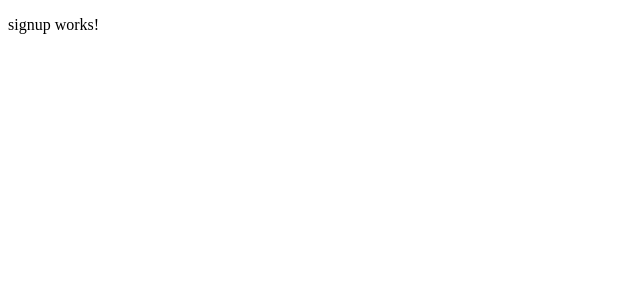
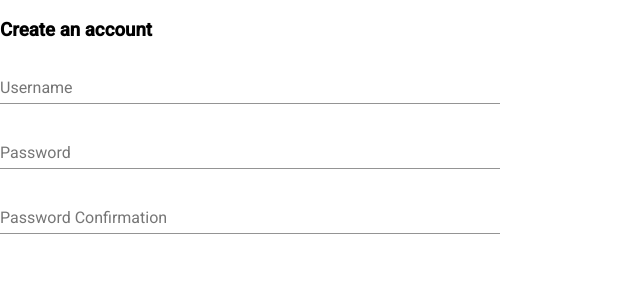
Before and after one commit to AmeliaPond198/Email, an Angular app: page /signup in a window 1280 px wide. Shown: the top 300 px of the page, without its empty margins (0-640 px from the left). Built offline with nearby package versions, Linux system fonts and the light colour scheme.

Commit message:
Add Material & Setup SignUp page

```diff
--- a/angular.json
+++ b/angular.json
@@ -24,6 +24,7 @@
               "src/assets"
             ],
             "styles": [
+              "./node_modules/@angular/material/prebuilt-themes/purple-green.css",
               "src/styles.css"
             ],
             "scripts": []
@@ -88,6 +89,7 @@
               "src/assets"
             ],
             "styles": [
+              "./node_modules/@angular/material/prebuilt-themes/purple-green.css",
               "src/styles.css"
             ],
             "scripts": []
--- a/package.json
+++ b/package.json
@@ -12,10 +12,12 @@
   "private": true,
   "dependencies": {
     "@angular/animations": "~9.1.1",
+    "@angular/cdk": "^9.2.4",
     "@angular/common": "~9.1.1",
     "@angular/compiler": "~9.1.1",
     "@angular/core": "~9.1.1",
     "@angular/forms": "~9.1.1",
+    "@angular/material": "^9.2.4",
     "@angular/platform-browser": "~9.1.1",
     "@angular/platform-browser-dynamic": "~9.1.1",
     "@angular/router": "~9.1.1",
--- a/src/app/app.module.ts
+++ b/src/app/app.module.ts
@@ -4,6 +4,7 @@
 import { AppRoutingModule } from './app-routing.module';
 import { AppComponent } from './app.component';
 import { AuthModule } from './auth/auth.module';
+import { BrowserAnimationsModule } from '@angular/platform-browser/animations';
 
 @NgModule({
   declarations: [
@@ -12,7 +13,8 @@
   imports: [
     BrowserModule,
     AppRoutingModule,
-    AuthModule
+    AuthModule,
+    BrowserAnimationsModule
   ],
   providers: [],
   bootstrap: [AppComponent]
--- a/src/app/auth/auth.module.ts
+++ b/src/app/auth/auth.module.ts
@@ -1,16 +1,20 @@
 import { NgModule } from '@angular/core';
 import { CommonModule } from '@angular/common';
+import { ReactiveFormsModule } from "@angular/forms";
 
 import { AuthRoutingModule } from './auth-routing.module';
 import { SigninComponent } from './signin/signin.component';
 import { SignupComponent } from './signup/signup.component';
+import { MaterialModule } from "../material/material.module";
 
 
 @NgModule({
   declarations: [SigninComponent, SignupComponent],
   imports: [
     CommonModule,
-    AuthRoutingModule
+    AuthRoutingModule,
+    ReactiveFormsModule,
+    MaterialModule
   ]
 })
 export class AuthModule { }
--- a/src/app/auth/signup/signup.component.css
+++ b/src/app/auth/signup/signup.component.css
@@ -0,0 +1,9 @@
+.example-form {
+  min-width: 150px;
+  max-width: 500px;
+  width: 100%;
+}
+
+.example-full-width {
+  width: 100%;
+}
--- a/src/app/auth/signup/signup.component.html
+++ b/src/app/auth/signup/signup.component.html
@@ -1 +1,17 @@
-<p>signup works!</p>
+<h3>Create an account</h3>
+<form class="example-form" [formGroup]="authForm">
+    <mat-form-field class="example-full-width">
+        <mat-label>Username</mat-label>
+        <input matInput formControlName="username">
+    </mat-form-field>
+
+    <mat-form-field class="example-full-width">
+        <mat-label>Password</mat-label>
+        <input matInput formControlName="password">
+    </mat-form-field>
+
+    <mat-form-field class="example-full-width">
+        <mat-label>Password Confirmation</mat-label>
+        <input matInput formControlName="passwordConfirmation">
+    </mat-form-field>
+</form>
--- a/src/app/auth/signup/signup.component.ts
+++ b/src/app/auth/signup/signup.component.ts
@@ -1,4 +1,5 @@
 import { Component, OnInit } from '@angular/core';
+import { FormGroup, FormControl } from "@angular/forms";
 
 @Component({
   selector: 'app-signup',
@@ -7,6 +8,12 @@
 })
 export class SignupComponent implements OnInit {
 
+  authForm = new FormGroup({
+    username: new FormControl(''),
+    password: new FormControl(''),
+    passwordConfirmation: new FormControl('')
+  })
+
   constructor() { }
 
   ngOnInit(): void {
--- /dev/null
+++ b/src/app/material/material.module.ts
@@ -0,0 +1,20 @@
+import { NgModule } from '@angular/core';
+import { MatFormFieldModule } from '@angular/material/form-field';
+import { MatInputModule } from '@angular/material/input';
+
+const MaterialComponents = [
+  MatFormFieldModule, MatInputModule
+];
+
+
+
+@NgModule({
+  declarations: [],
+  imports: [
+    MaterialComponents
+  ],
+  exports: [
+    MaterialComponents
+  ]
+})
+export class MaterialModule { }
--- a/src/index.html
+++ b/src/index.html
@@ -6,6 +6,8 @@
   <base href="/">
   <meta name="viewport" content="width=device-width, initial-scale=1">
   <link rel="icon" type="image/x-icon" href="favicon.ico">
+  <link href="https://fonts.googleapis.com/css?family=Roboto:300,400,500&display=swap" rel="stylesheet">
+  <link href="https://fonts.googleapis.com/icon?family=Material+Icons" rel="stylesheet">
 </head>
 <body>
   <app-root></app-root>
--- a/src/styles.css
+++ b/src/styles.css
@@ -1 +1,4 @@
 /* You can add global styles to this file, and also import other style files */
+@import '@angular/material/prebuilt-themes/deeppurple-amber.css';
+html, body { height: 100%; }
+body { margin: 0; font-family: Roboto, "Helvetica Neue", sans-serif; }
```
Also changed, not shown: 1 other file (tests, documents, lock files or other folders).
